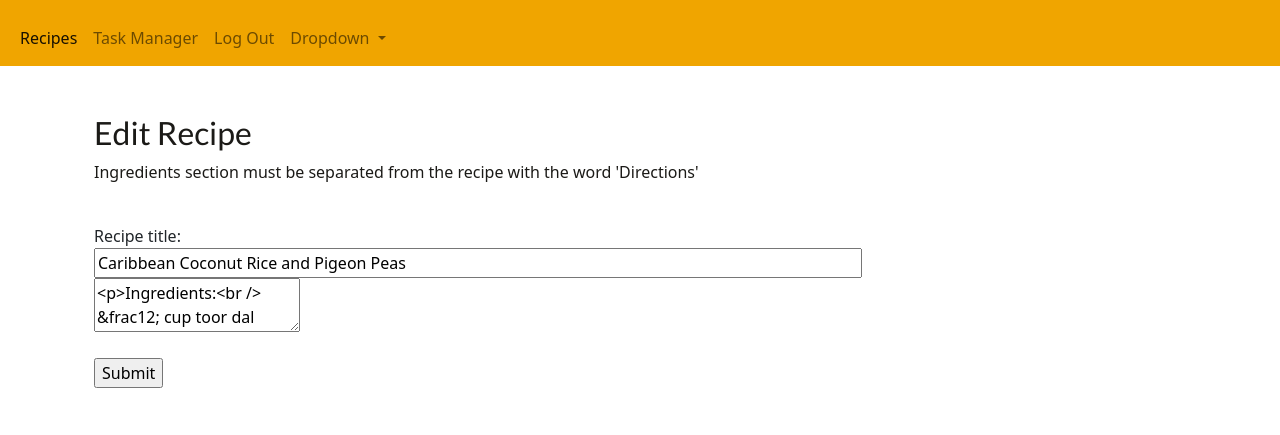
After one commit to 0710160/task-manager, a Flask app: page /edit_recipe/1 in a window 1280 px wide. The commit adds this page. Shown: the top 435 px of the page. Run offline with Flask 2, Linux system fonts and the light colour scheme; a user stored in the database is signed in; data comes from the database, SQL or seed files in the repository; some libraries are stand-ins or nearby versions; some web fonts are replaced.

Commit message:
Create edit recipe route and page

```diff
--- a/main.py
+++ b/main.py
@@ -175,6 +175,29 @@ def recipe_image(recipe_id):
             #print('upload_image filename: ' + os.path.join(app.config['UPLOAD_FOLDER'], filename))
             file.save(os.path.join(app.config['UPLOAD_FOLDER'], filename))
             return redirect(url_for('recipes'))
+
+
+@app.route("/edit_recipe/<recipe_id>", methods=["GET", "POST"])
+@login_required
+def edit_recipe(recipe_id):
+    form = RecipeForm()
+    edit_recipe = Recipes.query.get(recipe_id)
+    if request.method == "GET":
+        form.title.data = edit_recipe.title
+        form.directions.data = edit_recipe.recipe_body
+        return render_template("edit_recipe.html", recipe=edit_recipe, form=form)
+    else:
+        if form.title.data == "":
+            pass
+        else:
+            new_name = form.title.data
+            edit_recipe.title = new_name
+        if form.directions.data == "":
+            pass
+        else:
+            edit_recipe.info = form.directions.data
+    db.session.commit()
+    return redirect(url_for('recipes'))
 
 
 @app.route("/delete_recipe/<recipe_id>")
--- a/static/styles.css
+++ b/static/styles.css
@@ -38,6 +38,7 @@ p, li, a, .nav-link {
 }
 
 .btn {
+  border: none;
   background-color: var(--theme-other);
   color: var(--theme-text);
 }
--- /dev/null
+++ b/templates/edit_recipe.html
@@ -0,0 +1,31 @@
+{% extends "base.html" %}
+{% block title %}Edit Recipe{% endblock title %}
+{% block nav_recipes %}active{% endblock nav_recipes %}
+{% block content %}
+
+<div class="edit-screen container col-xxl-8 px-4 py-5">
+  <h2>Edit Recipe</h2>
+    <p>Ingredients section must be separated from the recipe with the word 'Directions'</p>
+    <!--Flash message if <hr /> hasn't been added-->
+        {% with messages = get_flashed_messages() %}
+        {% if messages %}
+        <ul class=flashes>
+            {% for message in messages %}
+            {{ message }}
+            {% endfor %}
+        </ul>
+        {% endif %}
+        {% endwith %}
+    <br />
+    <form action="" method="POST">
+        {{ form.title.label }}<br />
+        {{ form.title }}<br />
+        {{ form.directions }}<br />
+        {{ form.submit }}
+    </form>
+  </div>
+{{ ckeditor.load() }}
+{{ ckeditor.config(name="directions") }}
+
+
+{% endblock %}
--- a/templates/recipe.html
+++ b/templates/recipe.html
@@ -8,7 +8,7 @@
 
 <h1>{{ recipe.title }}</h1>
   {% if current_user.is_authenticated %}
-  <span><a href="#" class="edit-del">Edit <i class="bi bi-pencil"></i></a>
+  <span><a href="/edit_recipe/{{ recipe.id }}" class="edit-del">Edit <i class="bi bi-pencil"></i></a>
     <a href="/delete_recipe/{{ recipe.id }}" class="edit-del">Delete <i class="bi bi-x-square"></i></a></span>
   {% endif %}
 
@@ -17,7 +17,7 @@
   {% endif %}
 
   <p>{{ recipe.recipe_body|safe }}</p>
-  <a class="btn" href="{{url_for('recipes') }}">All Recipes</a>
+  <a class="btn" href="{{url_for('recipes') }}">Back to Recipes</a>
 
 </div>
 </div>
--- a/templates/task_man.html
+++ b/templates/task_man.html
@@ -2,6 +2,8 @@
 {% block nav_task_man %}active{% endblock nav_task_man %}
 {% block title %}Task Manager{% endblock title %}
 {% block content %}
+
+<div class="container-page">
 
   <div class="task-list container col-xxl-8 px-4 py-5">
   <h2>Active Tasks</h2>
@@ -64,6 +66,6 @@
     </table>
 
   </div>
-
+</div>
 
 {% endblock content %}
```
Also changed, not shown: templates/recipes.html (+8 -2 lines).
